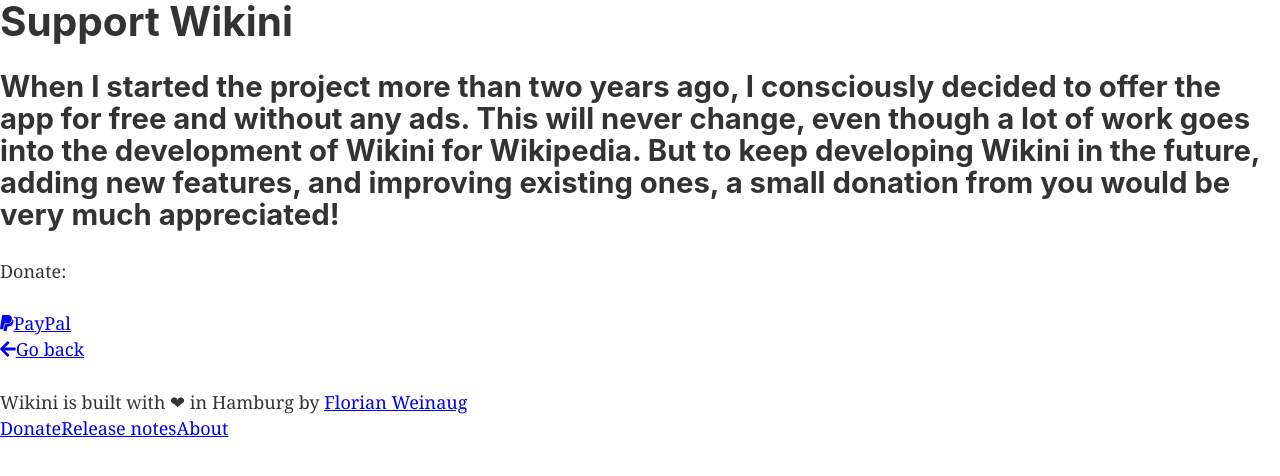
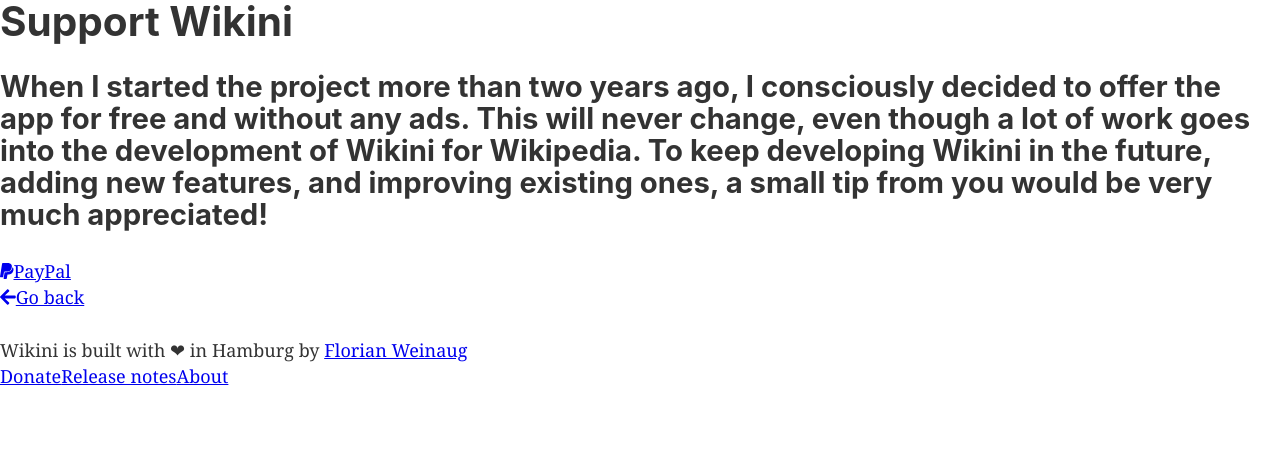
Before and after one commit to fweinaug/wikini-website-v2, a Gatsby site: page /donate in a window 1280 px wide. Built offline with nearby package versions, Linux system fonts and the light colour scheme; Gatsby itself is replaced by a stand-in of ours.

Commit message:
update donate page

```diff
--- a/src/pages/donate.js
+++ b/src/pages/donate.js
@@ -22,11 +22,10 @@
               <h2 className="subtitle">
                 When I started the project more than two years ago, I consciously decided to offer the app for free and without any ads.
                 This will never change, even though a lot of work goes into the development of Wikini for Wikipedia.
-                But to keep developing Wikini in the future, adding new features, and improving existing ones, a small donation from you would be very much appreciated!
+                To keep developing Wikini in the future, adding new features, and improving existing ones, a small tip from you would be very much appreciated!
               </h2>
             </div>
             <div className="column has-text-centered">
-              <p className="is-marginless has-text-weight-semibold">Donate:</p>
               <a className="button is-link is-medium is-rounded"
                  href="https://www.paypal.me/FlorianWeinaug/10" target="_blank" rel="noopener noreferrer">
                 <span className="icon is-small">
```
